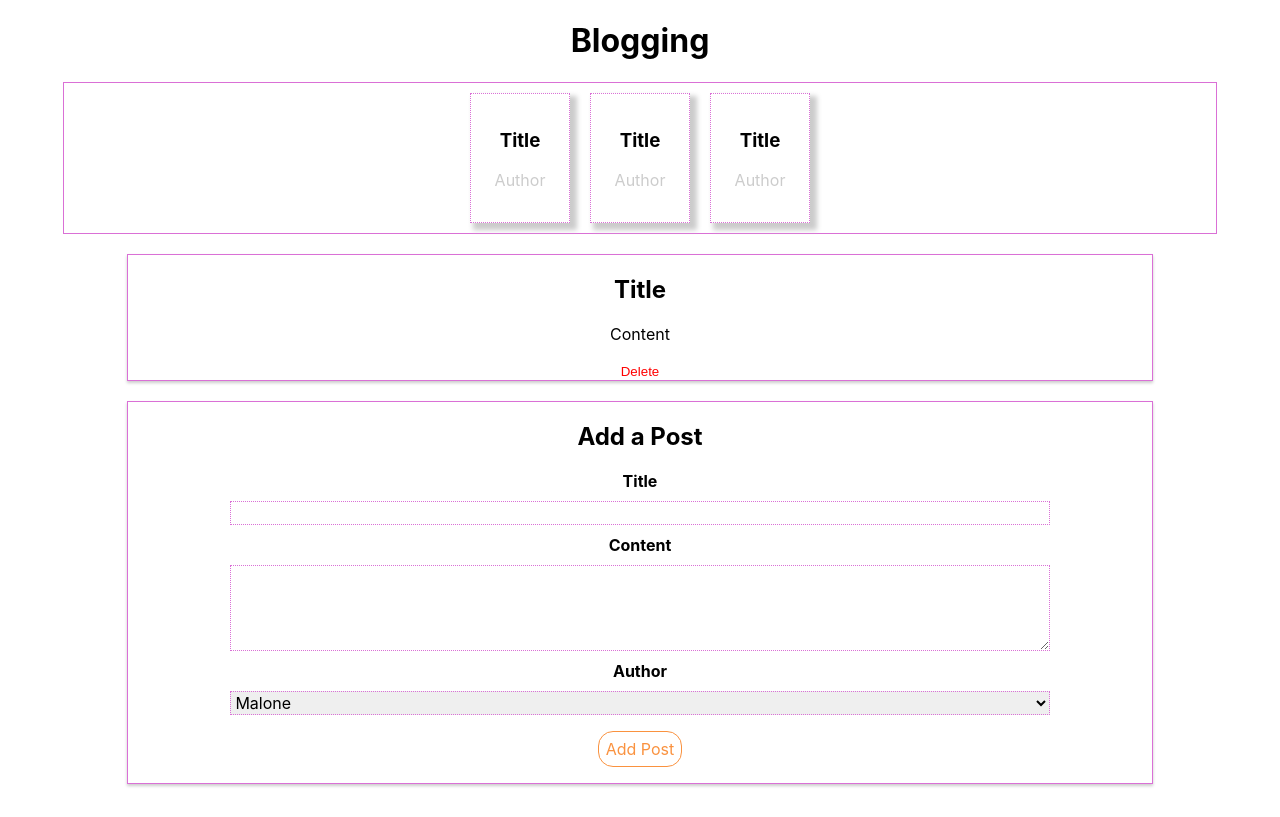
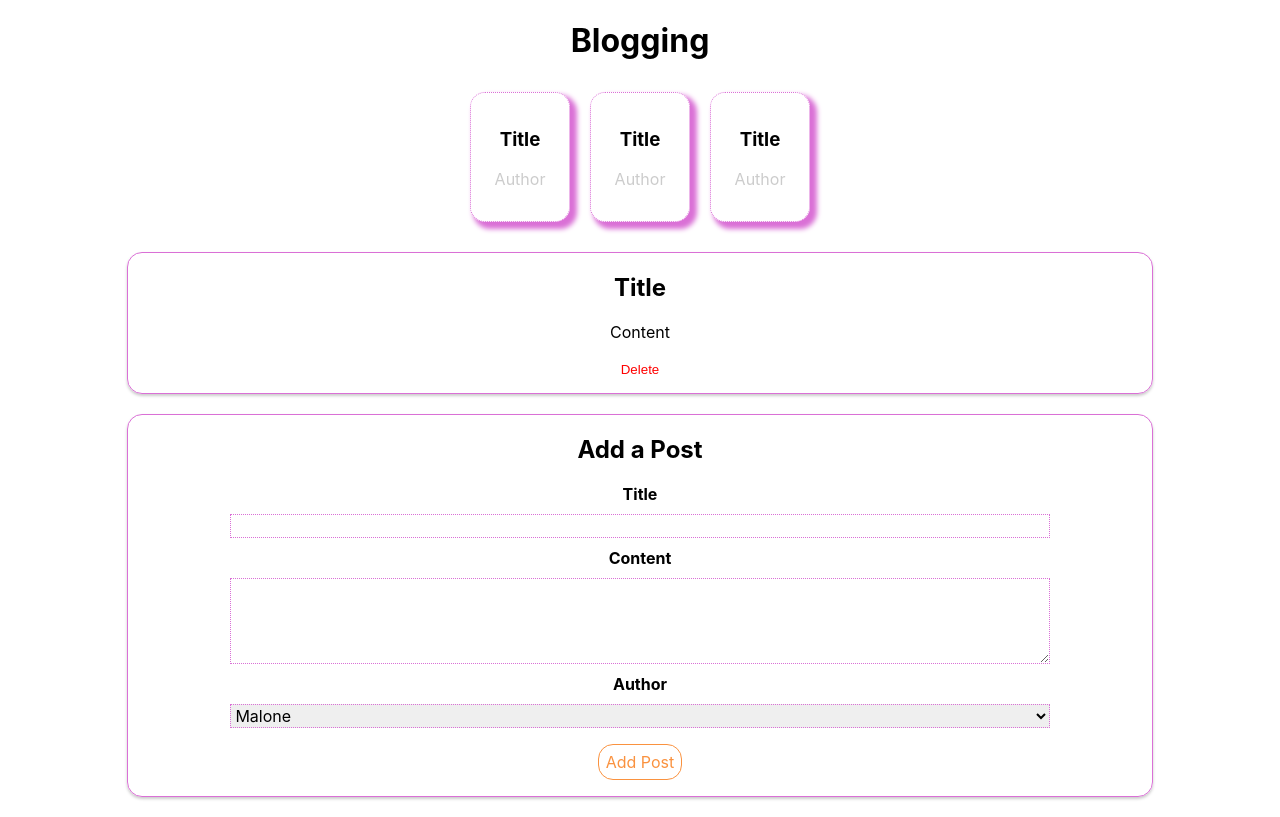
Before and after one commit to jg00/prac-react-http-requests, a React (Create React App) app: page / in a window 1280 px wide. Built offline with nearby package versions, Linux system fonts and the light colour scheme.

Commit message:
Update styling.

```diff
--- a/src/components/FullPost/FullPost.module.css
+++ b/src/components/FullPost/FullPost.module.css
@@ -4,6 +4,7 @@
   border: 1px solid orchid;
   box-shadow: 0 2px 3px #ccc;
   text-align: center;
+  border-radius: 15px;
 }
 
 .Edit label {
@@ -26,6 +27,7 @@
 
 .Edit button.Delete {
   color: red;
+  padding: 0 0 16px 0;
 }
 
 .Edit button.Delete:hover,
--- a/src/components/NewPost/NewPost.module.css
+++ b/src/components/NewPost/NewPost.module.css
@@ -4,6 +4,7 @@
   border: 1px solid orchid;
   box-shadow: 0 2px 3px #ccc;
   text-align: center;
+  border-radius: 15px;
 }
 
 .NewPost label {
--- a/src/components/Post/Post.module.css
+++ b/src/components/Post/Post.module.css
@@ -3,10 +3,11 @@
   padding: 16px;
   text-align: center;
   border: 1px dotted orchid;
-  box-shadow: 5px 5px 5px 2px #ccc;
+  box-shadow: 5px 5px 5px 2px orchid;
   margin: 10px;
   box-sizing: border-box;
   cursor: pointer;
+  border-radius: 15px;
 }
 
 .Post:hover,
--- a/src/containers/Blog/Blog.module.css
+++ b/src/containers/Blog/Blog.module.css
@@ -10,5 +10,5 @@ header h1 {
   width: 90%;
   margin: auto;
 
-  border: 1px solid orchid;
+  /* border: 1px solid orchid; */
 }
```
